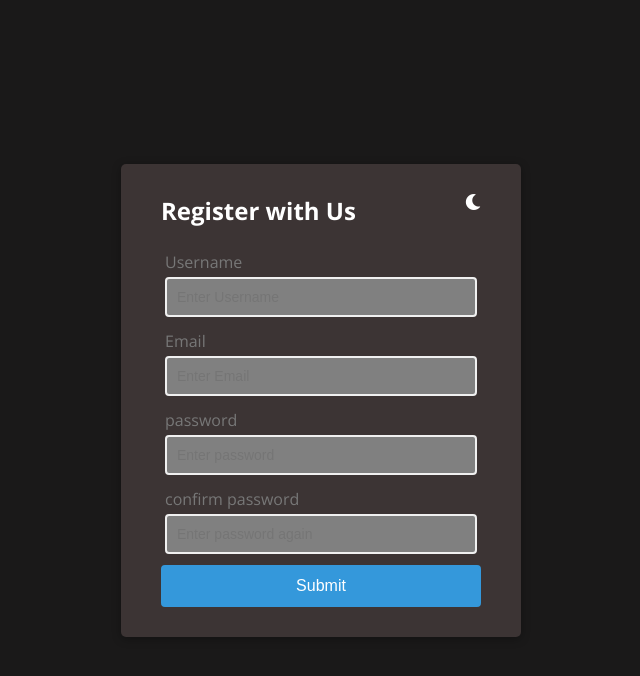
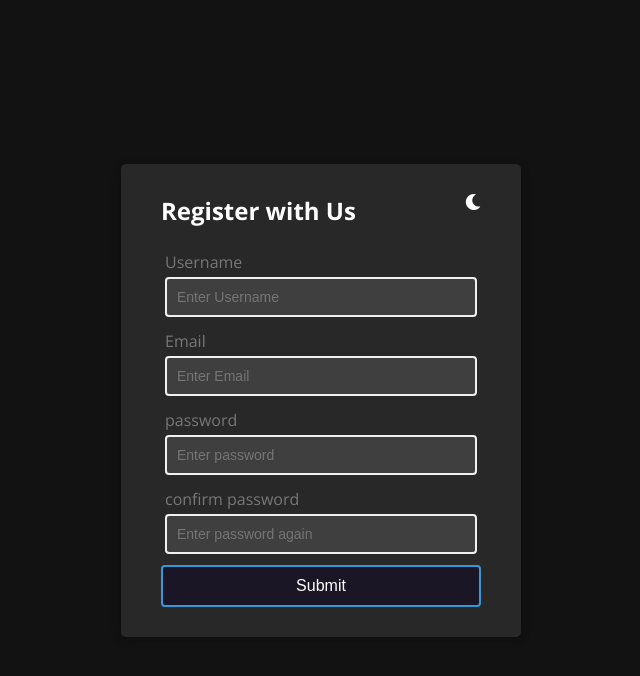
Before and after one commit to mani-fallah/form-validator, a plain HTML site: page index.html in a window 1280 px wide. Both pictures are taken after a click on the icon 792 px from the left and 220 px from the top of the page. Shown: the whole page, without its empty margins (319-959 px from the left). Drawn offline with nearby package versions, Linux system fonts and the light colour scheme.

Commit message:
dark mode finished

```diff
--- a/main.js
+++ b/main.js
@@ -8,7 +8,7 @@ const body = document.body;
 const container = document.querySelector('.container');
 const title = document.querySelector('h2');
 const inputs = document.getElementsByClassName('formControl')
-
+const subButton = document.querySelector('button')
 // functions
 
 function showError(input, msg) // show input Error message
@@ -106,7 +106,7 @@ changeMode.addEventListener('click',()=>{
             let item = inputs[i].childNodes[3]
             item.classList.add('dark')
         }
-
+        subButton.classList.add('dark')
     }
     else
     {
@@ -122,5 +122,6 @@ changeMode.addEventListener('click',()=>{
             let item = inputs[i].childNodes[3]
             item.classList.remove('dark')
         }
+        subButton.classList.remove('dark')
     }
 })
--- a/style.css
+++ b/style.css
@@ -24,7 +24,7 @@ body.light{
 
 body.dark
 {
-    background-color: #1a1919;
+    background-color: #121212;
 }
 
 .container{
@@ -39,7 +39,7 @@ body.dark
 }
 
 .container.dark{
-    background-color: #3c3434;
+    background-color: #282828;
 }
 
 
@@ -74,8 +74,9 @@ h2{
     width: 100%;
 }
 .formControl input.dark{
-    background-color: gray;
+    background-color: #3f3f3f;
     color: white;
+
 }
 
 .formControl input:focus{
@@ -116,6 +117,11 @@ h2{
     width: 100%;
 }
 
+.form button.dark{
+    background-color: #1a1625;
+}
+
+
 /*dark mode*/
 .header
 {
```
